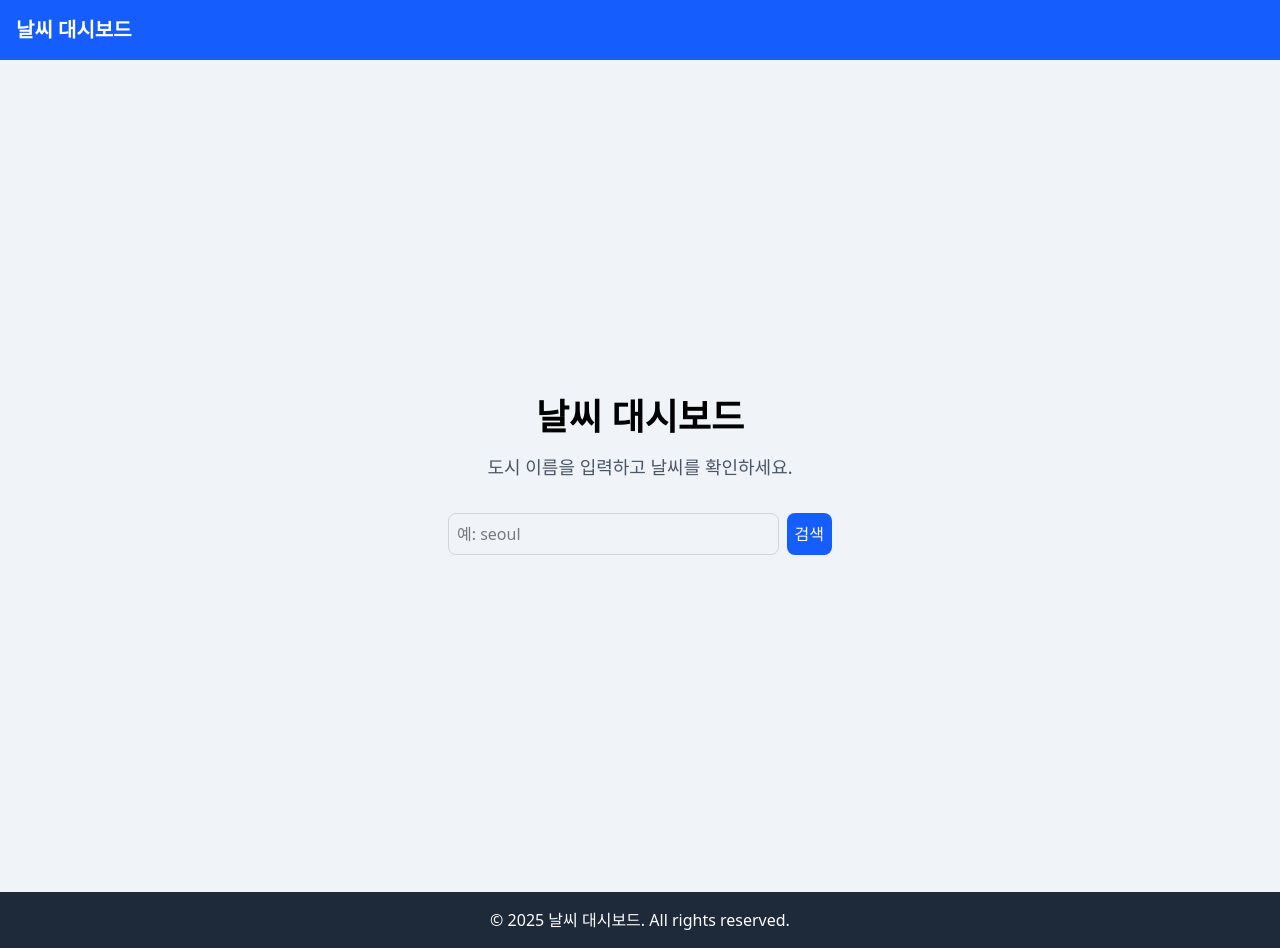
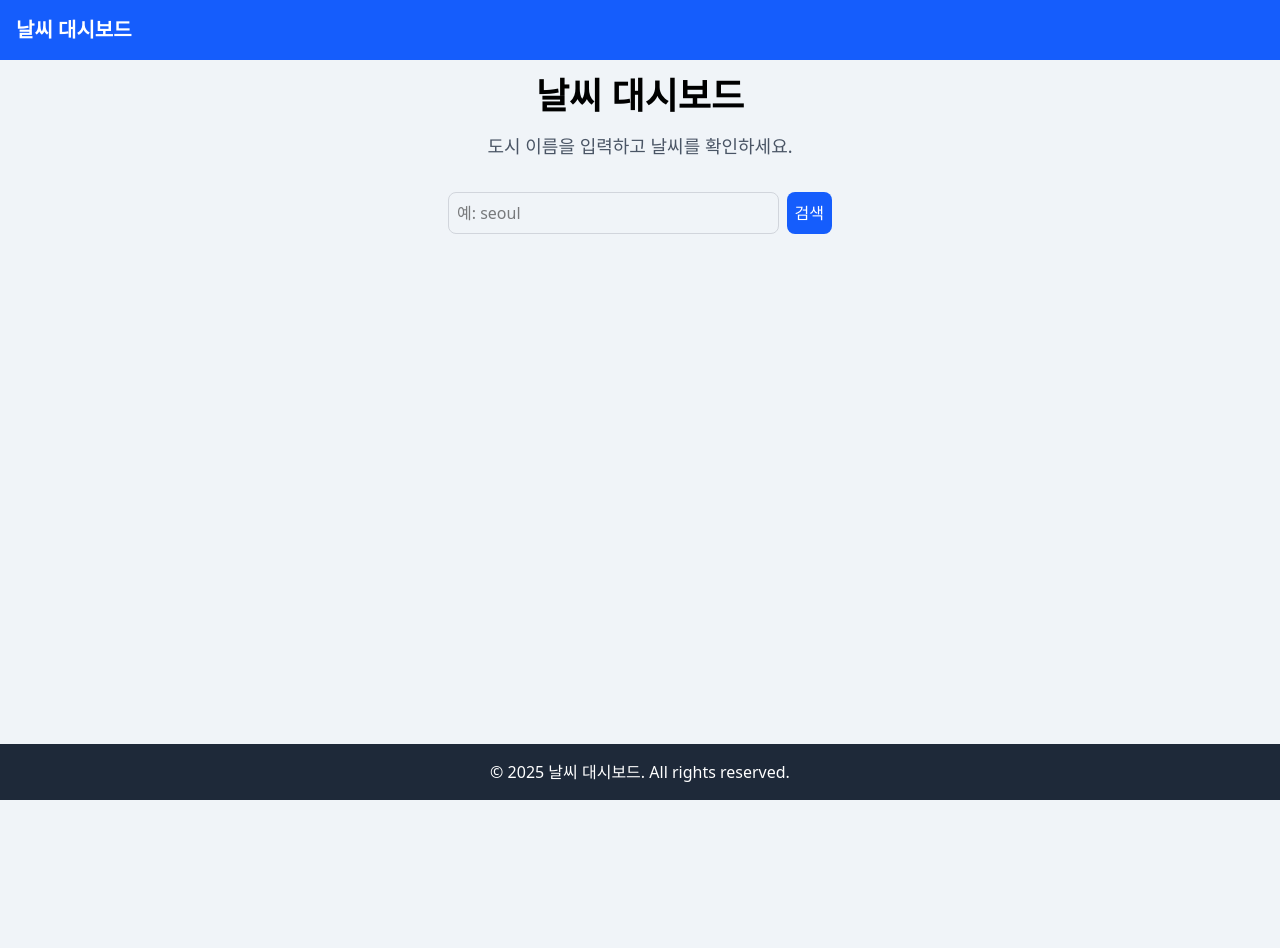
Before and after one commit to J-Plum/next-weather-dashboard, a Next.js app: page / in a window 1280 px wide. After the commit the page ends 800 px from the top, so only its background shows below. Built offline with nearby package versions, Linux system fonts and the light colour scheme.

Commit message:
style : tailwind css 수정 , 메인화면 뷰포트 초과오류 수정

```diff
--- a/app/layout.js
+++ b/app/layout.js
@@ -10,9 +10,9 @@
 export default function RootLayout({ children }) {
   return (
     <html lang="ko">
-      <body>
+      <body className="flex flex-col min-h-screen">
         <Header />
-        <main className="container mx-auto p-4 min-h-screen">{children}</main>
+        <main className="flex-grow">{children}</main>
         <Footer />
       </body>
     </html>
--- a/app/page.js
+++ b/app/page.js
@@ -15,7 +15,7 @@
   };
 
   return (
-    <div className="flex flex-col items-center justify-center min-h-screen p-4">
+    <div className="flex flex-col items-center justify-center p-4">
       <h1 className="text-4xl font-bold mb-4">날씨 대시보드</h1>
       <p className="text-lg mb-8 text-gray-600">도시 이름을 입력하고 날씨를 확인하세요.</p>
       <form onSubmit={handleSubmit} className="flex gap-2 w-full max-w-sm">
--- a/app/weather/[city]/error.js
+++ b/app/weather/[city]/error.js
@@ -1,6 +1,7 @@
 "use client";
 
 import { useEffect } from "react";
+import Link from "next/link";
 
 export default function Error({ error, reset }) {
   useEffect(() => {
@@ -9,14 +10,23 @@
 
   return (
     <div className="flex flex-col items-center justify-center min-h-screen text-center p-4">
-      <h2 className="text-2xl font-bold text-red-500 mb-2">문제가 발생했습니다!</h2>
+      <h2 className="text-2xl font-bold text-red-500 mb-2">문제가 발생했습니다!!!</h2>
       <p className="text-gray-600 mb-4">날씨 정보를 가져오는 데 실패했습니다.</p>
-      <button
-        onClick={() => reset()}
-        className="bg-blue-600 text-white p-2 rounded-lg hover:bg-blue-700 transition-colors"
-      >
-        다시 시도
-      </button>
+      <p className="text-gray-600 mb-4">도시명이 혹시 한글은 아닌가요?</p>
+      <div className="flex flex-row justify-between w-1/6 m-4 ">
+        <button
+          onClick={() => reset()}
+          className="bg-blue-600 text-white p-2 px-3 rounded-lg hover:bg-blue-700 transition-colors"
+        >
+          다시 시도
+        </button>
+        <Link
+          href="/"
+          className="bg-blue-600 text-white p-2 px-3 rounded-lg hover:bg-blue-700 transition-colors"
+        >
+          홈으로
+        </Link>
+      </div>
     </div>
   );
 }
```
